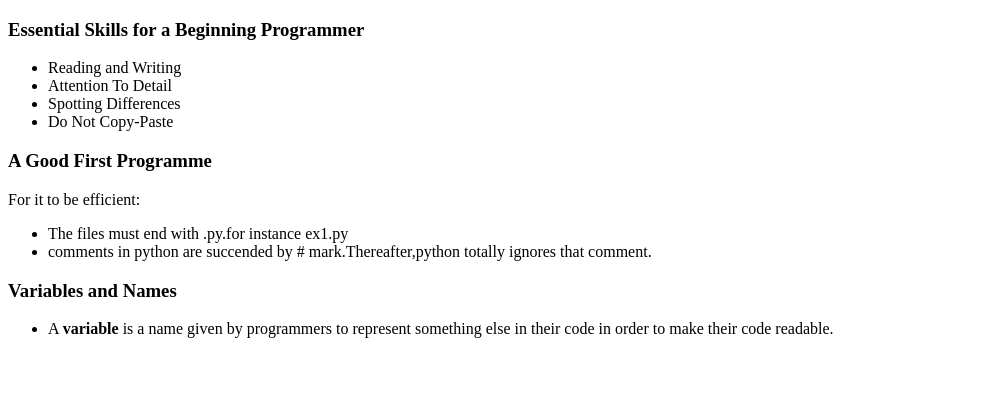
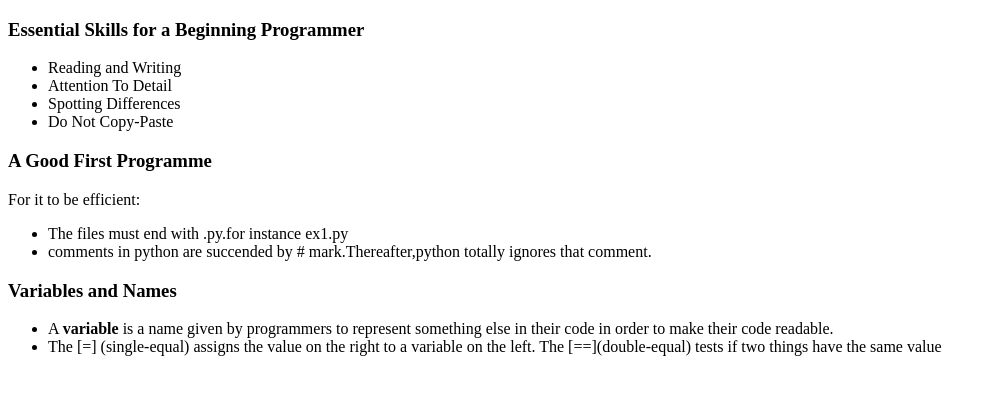
Before and after one commit to nitaryn/learn-python-the-hard-way, a plain HTML site: page index.html in a window 1280 px wide. Shown: the whole page, without its empty margins (0-996 px from the left). Drawn offline with Linux system fonts and the light colour scheme.

Commit message:
meaning of equal sign using variables

```diff
--- a/index.html
+++ b/index.html
@@ -20,7 +20,7 @@
     <h3>Variables and Names</h3>
     <ul>
     <li>A <b>variable </b>is a name given by programmers to represent something else in their code in order to make their code readable.</li>
-
+    <li>The [=] (single-equal) assigns the value on the right to a variable on the left. The [==](double-equal) tests if two things have the same value</li>
     </ul>
 
 
```
